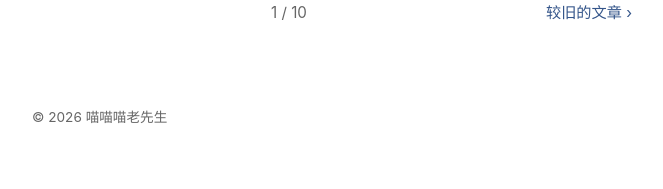
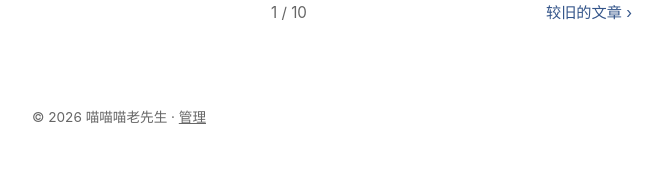
Before and after one commit to MrWengKB/blog, a Jekyll site: the page built from index.html, in a window 1280 px wide. Shown: the part 6135-6324 px from the top of the page, without its empty margins (308-971 px from the left). Built offline with Jekyll 4.4.1, drawn with Linux system fonts in a browser that asks for light colours; the list of posts is cut into pages by our own code.

Commit message:
Link the admin page from the footer
Co-Authored-By: Claude Opus 5.5 <noreply@anthropic.com>
Claude-Session: https://claude.ai/code/session_01GecNZZhzUX6sP3DpF5PQDS

```diff
--- a/_config.yml
+++ b/_config.yml
@@ -11,6 +11,9 @@ baseurl: /blog
 # 文章数据来源：Apps Script 网页应用（由 GitHub Actions 读取）
 blog_api_url: https://script.google.com/macros/s/AKfycbw1X53BRam7KijP2rsXKf6zFl7KwshLNyFtQGnX_xsgGrM9XkJLyWN_Dzovo3Us_ug/exec
 
+# 管理后台（只有博主本人能打开）
+admin_url: https://script.google.com/macros/s/AKfycbzu40lKd2oJw1yRZN_oMwaXAiU-VxHgZ-hFphwflUIeAwdCPyBuwnnuEY_r7qFYTJ8/exec
+
 permalink: /:year/:month/:day/:title/
 plugins:
   - jekyll-paginate
--- a/_layouts/default.html
+++ b/_layouts/default.html
@@ -35,7 +35,7 @@
   </main>
 
   <footer class="colophon">
-    <p>© {{ site.time | date: "%Y" }} 喵喵喵老先生</p>
+    <p>© {{ site.time | date: "%Y" }} 喵喵喵老先生 · <a href="{{ site.admin_url }}" rel="nofollow">管理</a></p>
   </footer>
 </body>
 </html>
--- a/style.css
+++ b/style.css
@@ -134,6 +134,8 @@ a:focus-visible { outline: 2px solid var(--accent); outline-offset: 3px; border-
   font-size: 0.85rem;
   color: var(--muted);
 }
+.colophon a { color: var(--muted); }
+.colophon a:hover { color: var(--ink); }
 
 @media (max-width: 480px) {
   body { font-size: 17px; }
```
